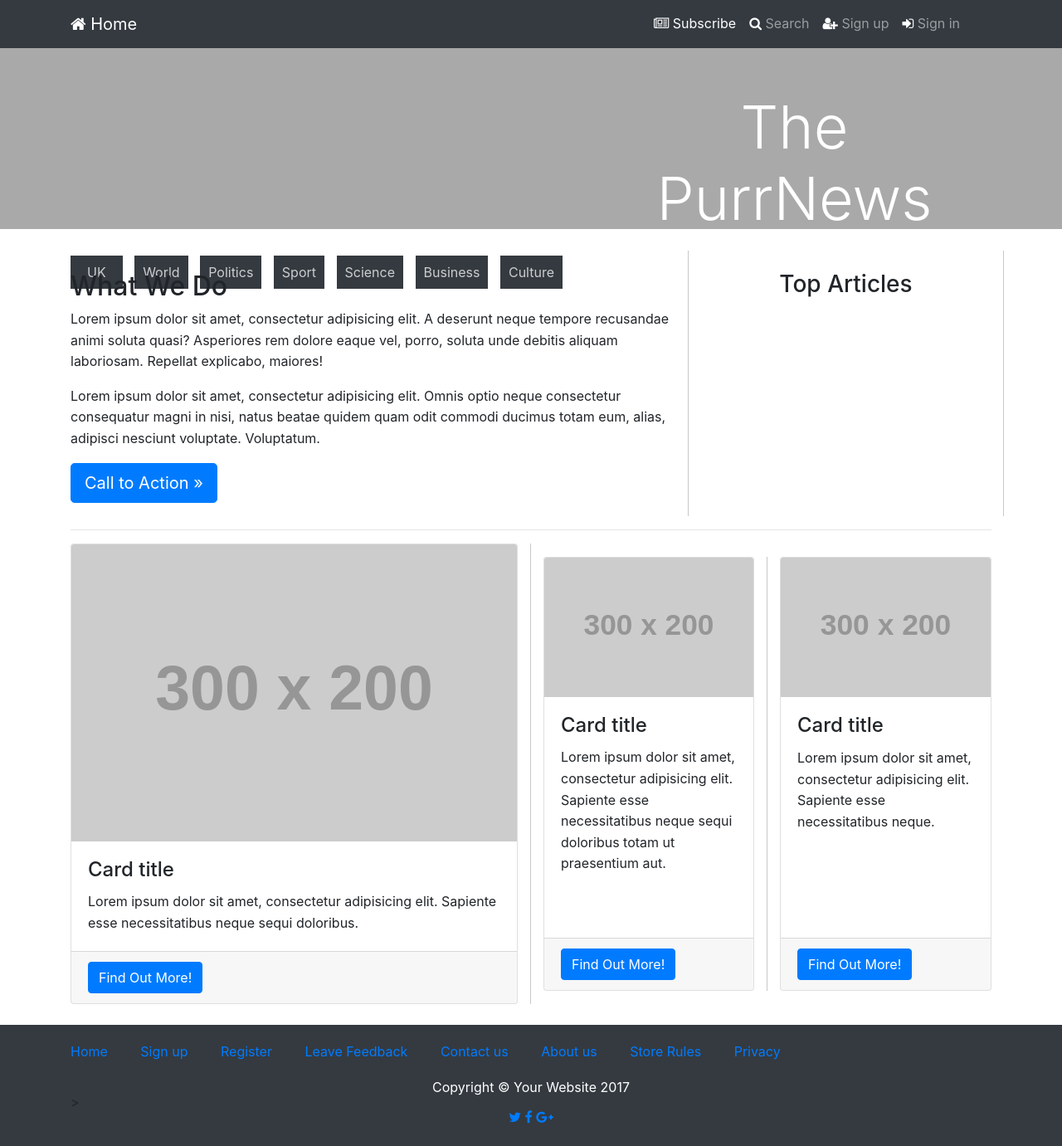
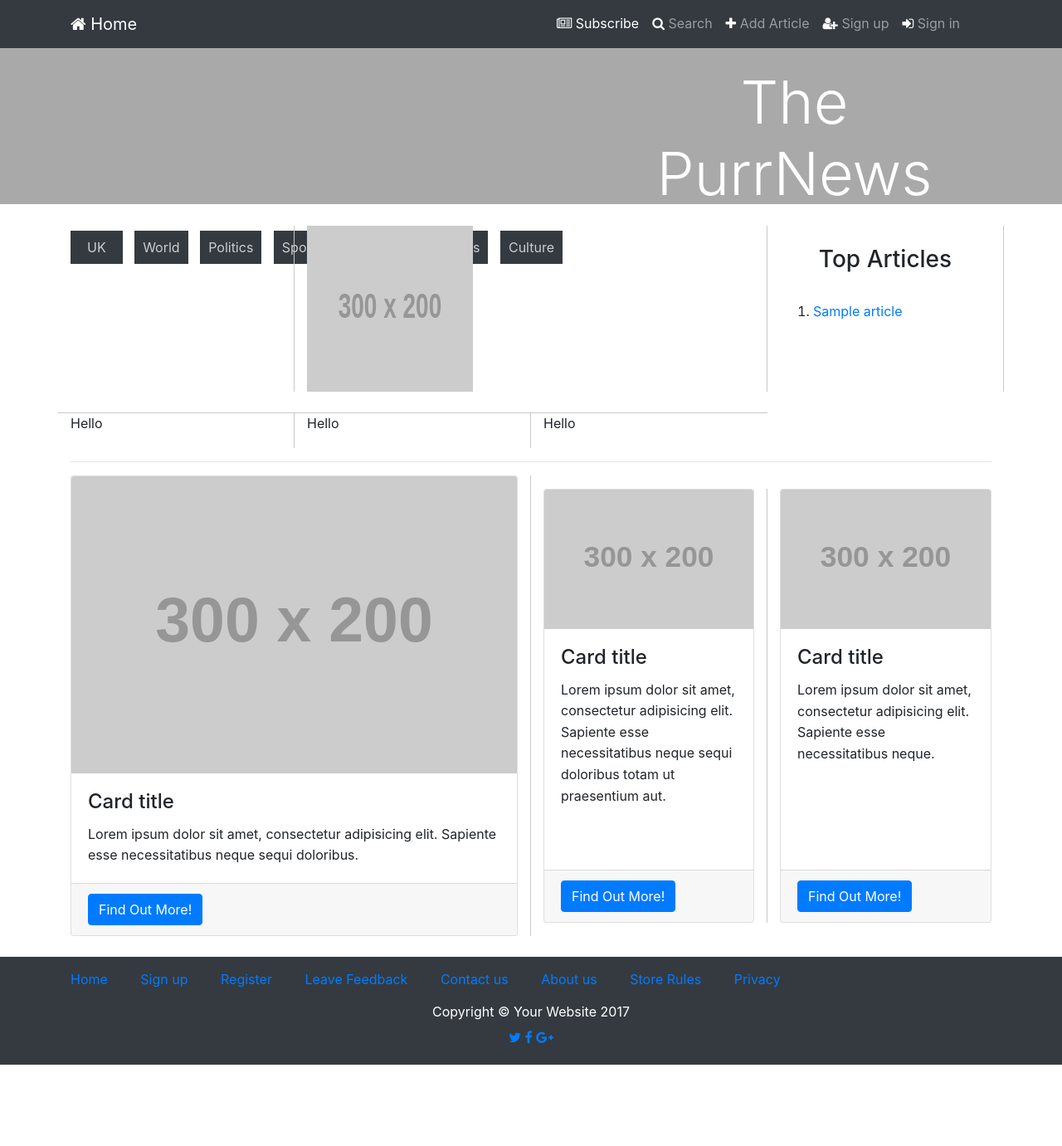
Before and after one commit to DevMiau89/DjangoNews, a Django app: page / in a window 1280 px wide. Shown: the whole page at 83% size. After the commit the page ends 1283 px from the top, so only its background shows below. Run offline with Django 3.2, Linux system fonts and the light colour scheme; tables that the repository leaves empty hold one stand-in row (values such as "Sample post"); grey boxes labelled with a size stand in for pictures from a placeholder-image service; some libraries are stand-ins or nearby versions.

Commit message:
Add Article form/ Article Detail

```diff
--- a/mysite/news/forms.py
+++ b/mysite/news/forms.py
@@ -56,8 +56,18 @@
     def __init__(self, *args, **kwargs):
         super(AddArticleForm, self).__init__(*args, **kwargs)
 
-
-
+        self.helper = FormHelper()
+        self.helper.form_class = 'form-horizontal'
+        self.helper.form_action = '#'
+        self.helper.layout = Layout(
+            'title',
+            'text',
+            'image',
+            'author',
+            'tags'
+        )
+        self.helper.add_input(Submit('submit', 'Submit'))
 
     class Meta:
         model = Article
+        fields = '__all__'
--- a/mysite/news/models.py
+++ b/mysite/news/models.py
@@ -10,6 +10,7 @@
     text = models.TextField()
     created_date = models.DateTimeField(auto_now=False, auto_now_add=True)
     tags = models.CharField(max_length=100, null=True)
+    author = models.CharField(max_length=100, null=True, blank=True)
 
     def __unicode__(self):
         return self.title
--- a/mysite/news/urls.py
+++ b/mysite/news/urls.py
@@ -6,11 +6,15 @@
 from . views import (
     index,
     registration,
-    logout_view
+    logout_view,
+    add_article,
+    article_detail
 )
 
 urlpatterns = [
     url(r'^$', index, name='news'),
     url(r'^register/$', registration, name='registration'),
-    url(r'^logout$', logout_view, name='logout')
+    url(r'^logout$', logout_view, name='logout'),
+    url(r'^add_article', add_article, name='add_article'),
+    url(r'^article/(?P<id>\d+)/$', article_detail, name='article')
 ]
--- a/mysite/news/views.py
+++ b/mysite/news/views.py
@@ -1,8 +1,9 @@
 # -*- coding: utf-8 -*-
 from __future__ import unicode_literals
 
-from django.shortcuts import render, redirect
+from django.shortcuts import render, redirect, get_object_or_404
 from .forms import RegistrationForm, LoadForm, AddArticleForm
+from .models import Article
 from django.contrib.auth.models import User
 from django.contrib.auth import (
     authenticate,
@@ -13,6 +14,7 @@
 
 
 def index(request):
+    top_articles = Article.objects.all().order_by("-created_date")[:5]
     if request.method == 'POST':
         login_form = LoadForm(request.POST)
         if login_form.is_valid():
@@ -25,13 +27,13 @@
             # auth_user = authenticate(email=user.email, password=user.password)
             if user.is_active:
                 login(request, user)
-            return render(request, 'index.html', {"form": LoadForm()})
+            return render(request, 'article_detail.html', {"form": LoadForm()})
 
-    return render(request, 'index.html', {"form": LoadForm()})
+    return render(request, 'index.html', {"form": LoadForm(), "top_articles": top_articles})
 
 
 def registration(request):
-    register_form = RegistrationForm()
+    # register_form = RegistrationForm()
     if request.method == 'POST':
         register_form = RegistrationForm(request.POST)
         if register_form.is_valid():
@@ -43,7 +45,7 @@
             feedback.save()
             return render(request, 'registration.html', {"register_form": register_form})
 
-    return render(request, 'registration.html', {"register_form": register_form})
+    return render(request, 'registration.html', {"register_form": RegistrationForm(), "form": LoadForm()})
 
 
 def logout_view(request):
@@ -52,6 +54,18 @@
 
 
 def add_article(request):
-    add_article_form = AddArticleForm()
+    # add_article_form = AddArticleForm()
+    if request.method == 'POST':
+        add_article_form = AddArticleForm(request.POST, request.FILES)
+        print add_article_form
 
-    return render(request, 'add_article', {"add_article_form": AddArticleForm()})
+        if add_article_form.is_valid():
+            add_article_form.save()
+            return render(request, 'add_article.html', {"add_article_form": AddArticleForm(), "form": LoadForm()})
+
+    return render(request, 'add_article.html', {"add_article_form": AddArticleForm(), "form": LoadForm()})
+
+
+def article_detail(request, id=None):
+    instance = get_object_or_404(Article, id=id)
+    return render(request, 'article_detail.html', {"form": LoadForm(), "instance": instance})
--- /dev/null
+++ b/mysite/static/css/blog-post.css
@@ -0,0 +1,15 @@
+/*!
+ * Start Bootstrap - Blog Post (https://startbootstrap.com/template-overviews/blog-post)
+ * Copyright 2013-2017 Start Bootstrap
+ * Licensed under MIT (https://github.com/BlackrockDigital/startbootstrap-blog-post/blob/master/LICENSE)
+ */
+
+body {
+  padding-top: 54px;
+}
+
+@media (min-width: 992px) {
+  body {
+    padding-top: 56px;
+  }
+}
--- a/mysite/templates/includes/_footer.html
+++ b/mysite/templates/includes/_footer.html
@@ -1,5 +1,5 @@
 <!-- Footer -->
-<footer class="py-5 bg-dark" style="padding-top: 1.5rem !important; padding-bottom: 1.6rem !important; line-height: 1.1;">
+<footer class="py-5 bg-dark" style="padding-top: 1.2rem !important; padding-bottom: 1.6rem !important; line-height: 0.9;">
   <div class="container">
            <ul class="nav navbar-nav" style="display: inline">
                 <li style="display: inline; "><a href="/">Home</a></li>
@@ -13,8 +13,8 @@
            </ul>
     <br>
     <p class="m-0 text-center text-white" style="padding-top: 25px;">Copyright &copy; Your Website 2017</p>
-
-    <div class="social-networks" style="padding-top: 1px;">><center>
+    <br>
+    <div class="social-networks" style="padding-top: 1px;"><center>
         <a href="#" class="twitter"><i class="fa fa-twitter"></i></a>
         <a href="#" class="facebook"><i class="fa fa-facebook"></i></a>
         <a href="#" class="google"><i class="fa fa-google-plus"></i></a>
--- a/mysite/templates/includes/_navbar.html
+++ b/mysite/templates/includes/_navbar.html
@@ -18,6 +18,10 @@
         <li class="nav-item">
           <a class="nav-link" href="#"><i class="fa fa-search" aria-hidden="true" style="color:white"></i>
           Search</a>
+        </li>
+        <li class="nav-item">
+          <a class="nav-link" href="/add_article"><i class="fa fa-plus" aria-hidden="true" style="color:white"></i>
+          Add Article</a>
         </li>
 
         {% if user.email %}
@@ -49,3 +53,15 @@
 
   </div>
 </nav>
+ <!-- Header with Background Image -->
+<header  style="height:190px; background-color: #A9A9A9">
+  <div class="container">
+    <div class="row">
+      <div class="col-lg-12">
+        <h1 class="display-3 text-center text-white mt-4" style="margin-left: 635px;">The PurrNews</h1>
+          <br>
+          {% include "includes/_navbar2.html" %}
+      </div>
+    </div>
+  </div>
+</header>
--- a/mysite/templates/includes/base.html
+++ b/mysite/templates/includes/base.html
@@ -17,6 +17,7 @@
     <link rel="stylesheet" href=https://maxcdn.bootstrapcdn.com/font-awesome/4.7.0/css/font-awesome.min.css>
     <!-- Custom styles for this template -->
     <link href="/static/css/business-frontpage.css" rel="stylesheet">
+    <link href="/static/css/blog-post.css" rel="stylesheet">
 
 
   </head>
@@ -43,6 +44,14 @@
           $('#div_hidden').toggle('');
       })
     </script>
+  <div id="fb-root"></div>
+  <script>(function(d, s, id) {
+    var js, fjs = d.getElementsByTagName(s)[0];
+    if (d.getElementById(id)) return;
+    js = d.createElement(s); js.id = id;
+    js.src = 'https://connect.facebook.net/pl_PL/sdk.js#xfbml=1&version=v2.11';
+    fjs.parentNode.insertBefore(js, fjs);
+  }(document, 'script', 'facebook-jssdk'));</script>
   </body>
 
 </html>
--- a/mysite/templates/index.html
+++ b/mysite/templates/index.html
@@ -1,38 +1,44 @@
 {% extends "includes/base.html" %}
+
 {% load crispy_forms_tags %}
+
 {% block content %}
-    <!-- Header with Background Image -->
-    <header  style="height:220px; background-color: #A9A9A9">
-      <div class="container">
-        <div class="row">
-          <div class="col-lg-12">
-            <h1 class="display-3 text-center text-white mt-4" style="margin-left: 635px; padding-top: 30px;">The PurrNews</h1>
-              <br>
-              {% include "includes/_navbar2.html" %}
-          </div>
-        </div>
-      </div>
-    </header>
-
     <!-- Page Content -->
     <div class="container">
 
       <br>
       <div class="row">
-        <div class="col-sm-8" style="border-right: 1px solid #C8C8C8">
-          <h2 class="mt-4">What We Do</h2>
-          <p>Lorem ipsum dolor sit amet, consectetur adipisicing elit. A deserunt neque tempore recusandae animi soluta quasi? Asperiores rem dolore eaque vel, porro, soluta unde debitis aliquam laboriosam. Repellat explicabo, maiores!</p>
-          <p>Lorem ipsum dolor sit amet, consectetur adipisicing elit. Omnis optio neque consectetur consequatur magni in nisi, natus beatae quidem quam odit commodi ducimus totam eum, alias, adipisci nesciunt voluptate. Voluptatum.</p>
-          <p>
-            <a class="btn btn-primary btn-lg" href="#">Call to Action &raquo;</a>
-          </p>
+        <div class="col-sm-3" style="border-right: 1px solid #C8C8C8">
+        </div>
+        <div class="col-sm-6" style="border-right: 1px solid #C8C8C8">
+            <img src="http://placehold.it/300x200" alt="" style="width:200px;height:200px;">
         </div>
 
-        <div class="col-sm-4" style="border-right: 1px solid #C8C8C8"><center>
+        <div class="col-sm-3" style="border-right: 1px solid #C8C8C8"><center>
           <h3 class="mt-4">Top Articles</h3>
+          <ol style="text-align: left;">
+            <br>
+          {% for article in top_articles %}
+
+            <li><a href="">{{article.title}}</a></li>
+          {% endfor %}
+          </ol>
         </center>
         </div>
+
       </div>
+      <br>
+        <div class="row">
+            <div class="col-sm-3" style="border-top: 1px solid #C8C8C8; border-right: 1px solid #C8C8C8">
+              <p>Hello</p>
+            </div>
+            <div class="col-sm-3" style="border-top: 1px solid #C8C8C8; border-right: 1px solid #C8C8C8">
+              <p>Hello</p>
+            </div>
+            <div class="col-sm-3" style="border-top: 1px solid #C8C8C8">
+              <p>Hello</p>
+            </div>
+          </div>
       <!-- /.row -->
       <hr>
       <div class="row">
```
Also changed, not shown: mysite/templates/add_article.html (added, +27 -0 lines), mysite/templates/article_detail.html (added, +56 -0 lines), mysite/templates/registration.html (+0 -13 lines), mysite/news/migrations/0004_article_author.py (added), mysite/slide-3.jpg (added), 6 other files.
